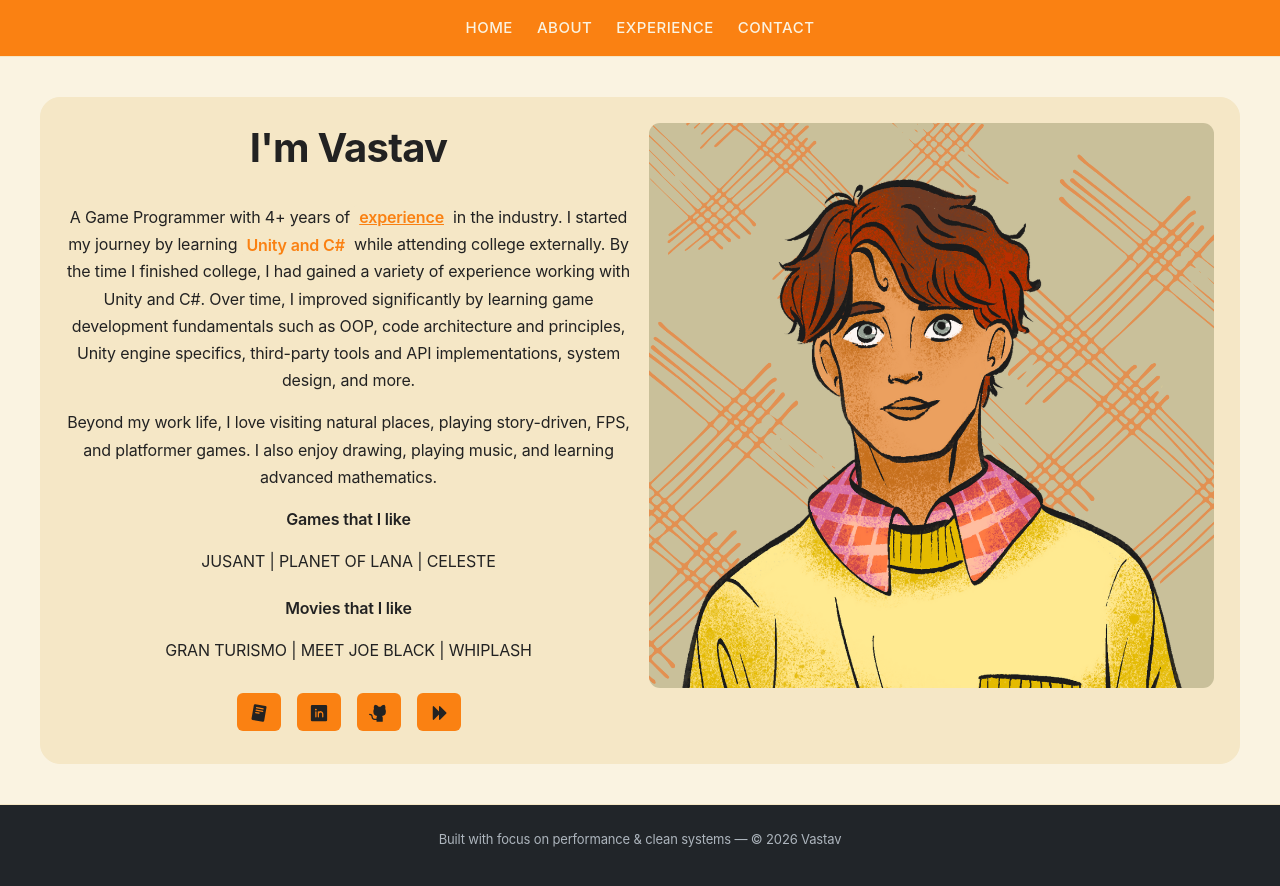
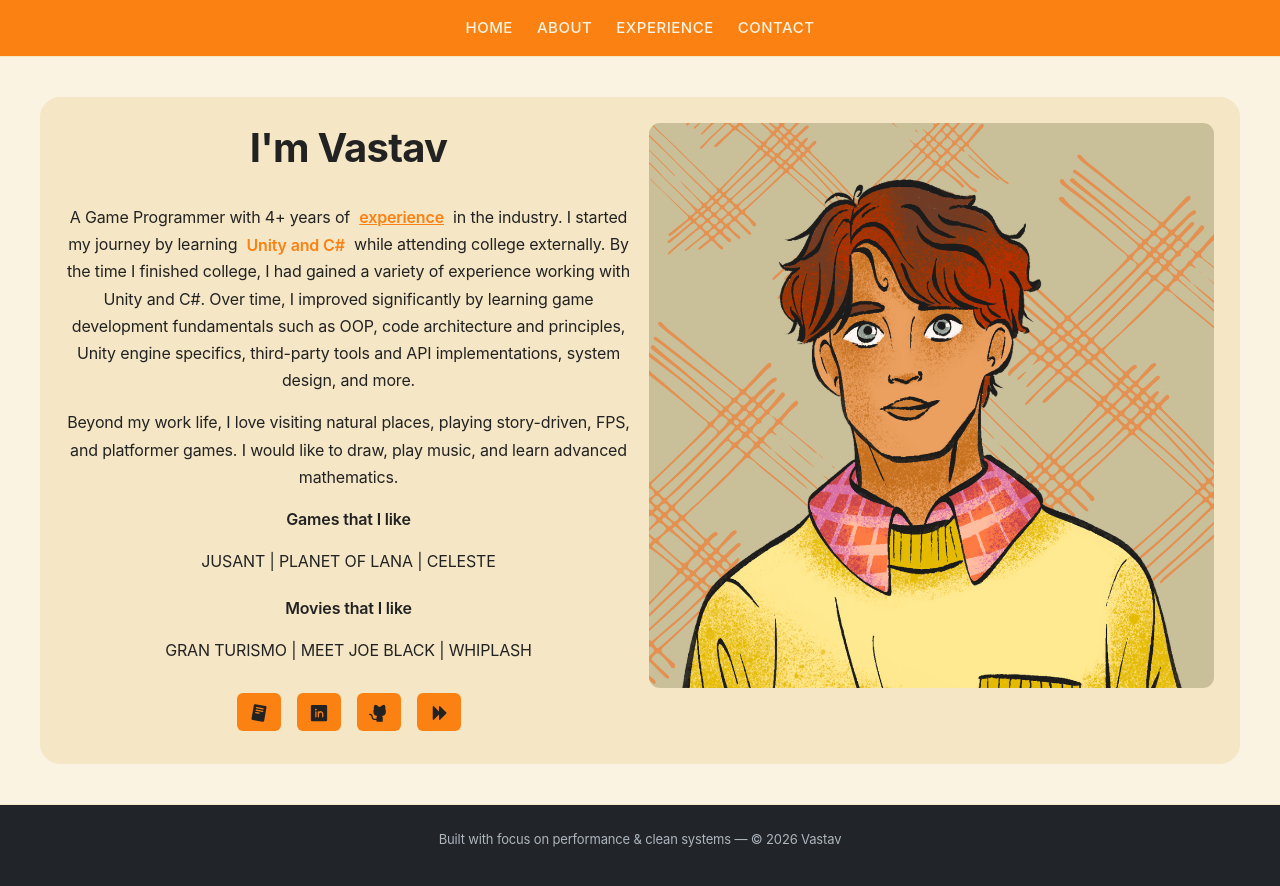
Before and after one commit to VastavPansuriya/Vastav-Portfolio, a React (Vite) app: page /about in a window 1280 px wide. Shown: the top 886 px of the page. Built offline with nearby package versions, Linux system fonts and the light colour scheme.

Commit message:
Update About.tsx

```diff
--- a/src/pages/About.tsx
+++ b/src/pages/About.tsx
@@ -20,7 +20,7 @@ const About = () => {
 
                             <p style={{ marginTop: "8px", marginBottom: "15px" }}>
                                 Beyond my work life, I love visiting natural places, playing story-driven,
-                                FPS, and platformer games. I also enjoy drawing, playing music, and learning advanced mathematics.
+                                FPS, and platformer games. I would like to draw, play music, and learn advanced mathematics.
                             </p>
                             <p style={{ marginTop: "8px", marginBottom: "15px" }}>
                                 <b>Games that I like</b>
```
